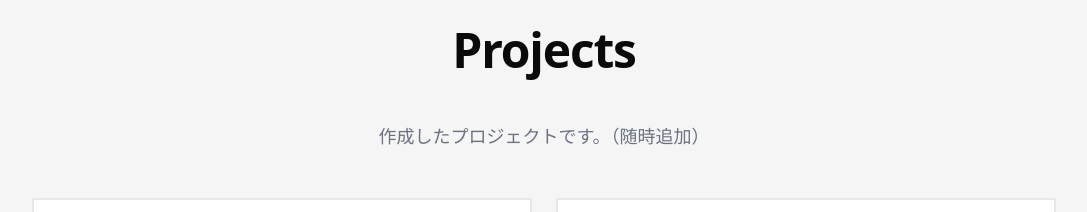
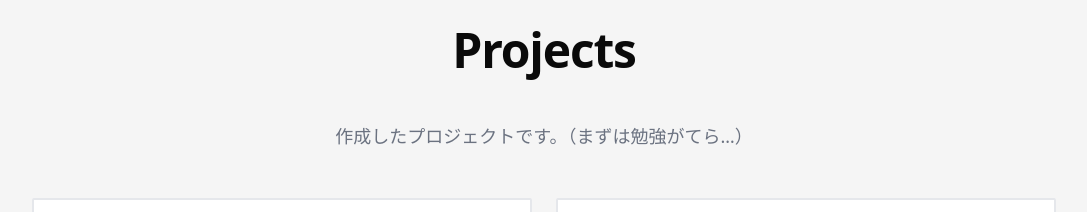
Before and after one commit to sanbay3/san_bay3_portfolio, a Next.js app: page / in a window 1280 px wide. Shown: the part 2640-2852 px from the top of the page, without its empty margins (96-1183 px from the left). Built offline with nearby package versions, Linux system fonts and the light colour scheme.

Commit message:
change projects description

```diff
--- a/components/Projects.tsx
+++ b/components/Projects.tsx
@@ -38,7 +38,7 @@ export default function Projects() {
         <h2 className="section-title">Projects</h2>
 
         <p className="text-text-muted mb-12 text-lg max-w-2xl mx-auto text-center">
-          作成したプロジェクトです。（随時追加）
+          作成したプロジェクトです。（まずは勉強がてら…）
         </p>
 
         {/* プロジェクトカードのグリッド */}
```
